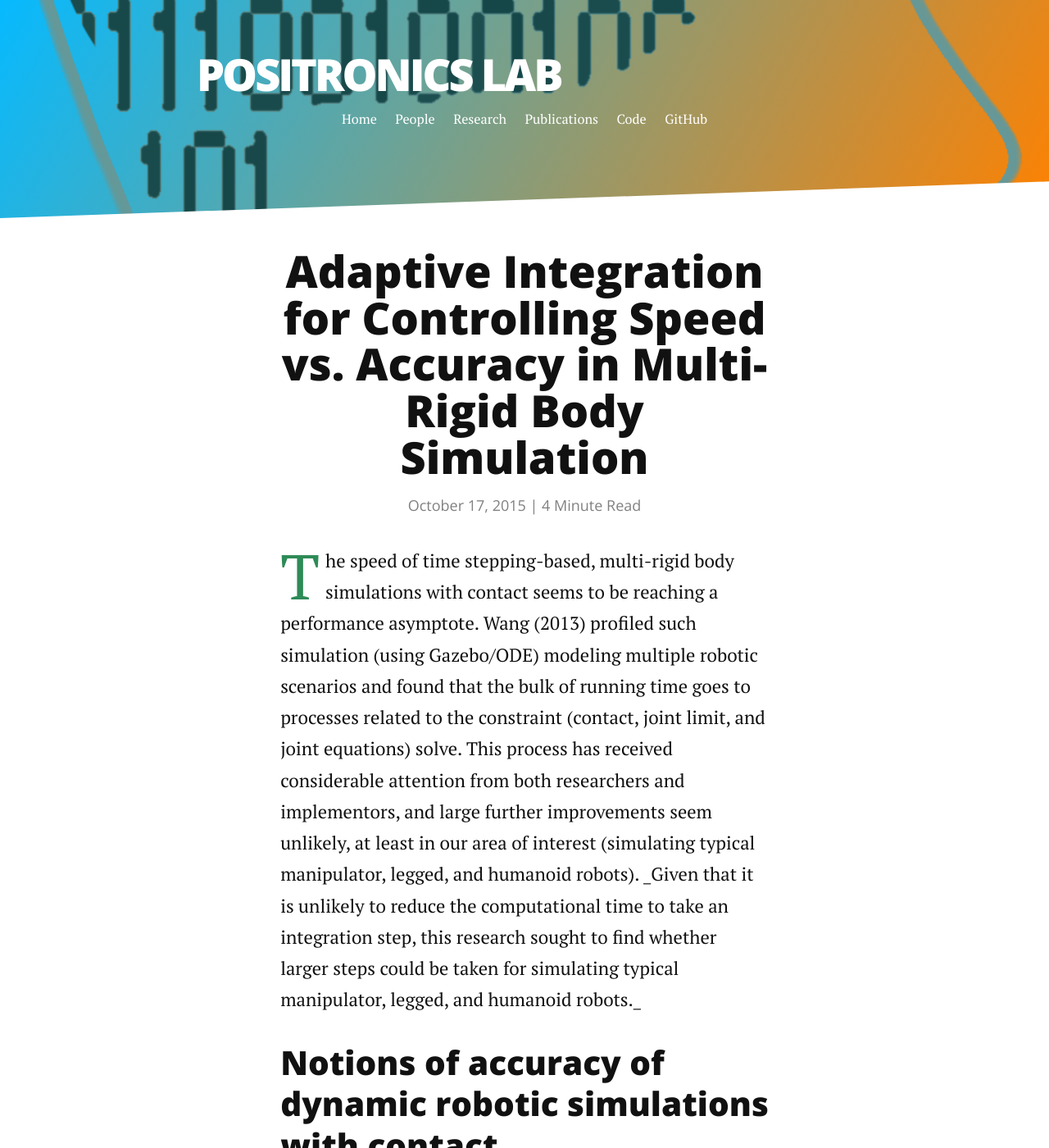
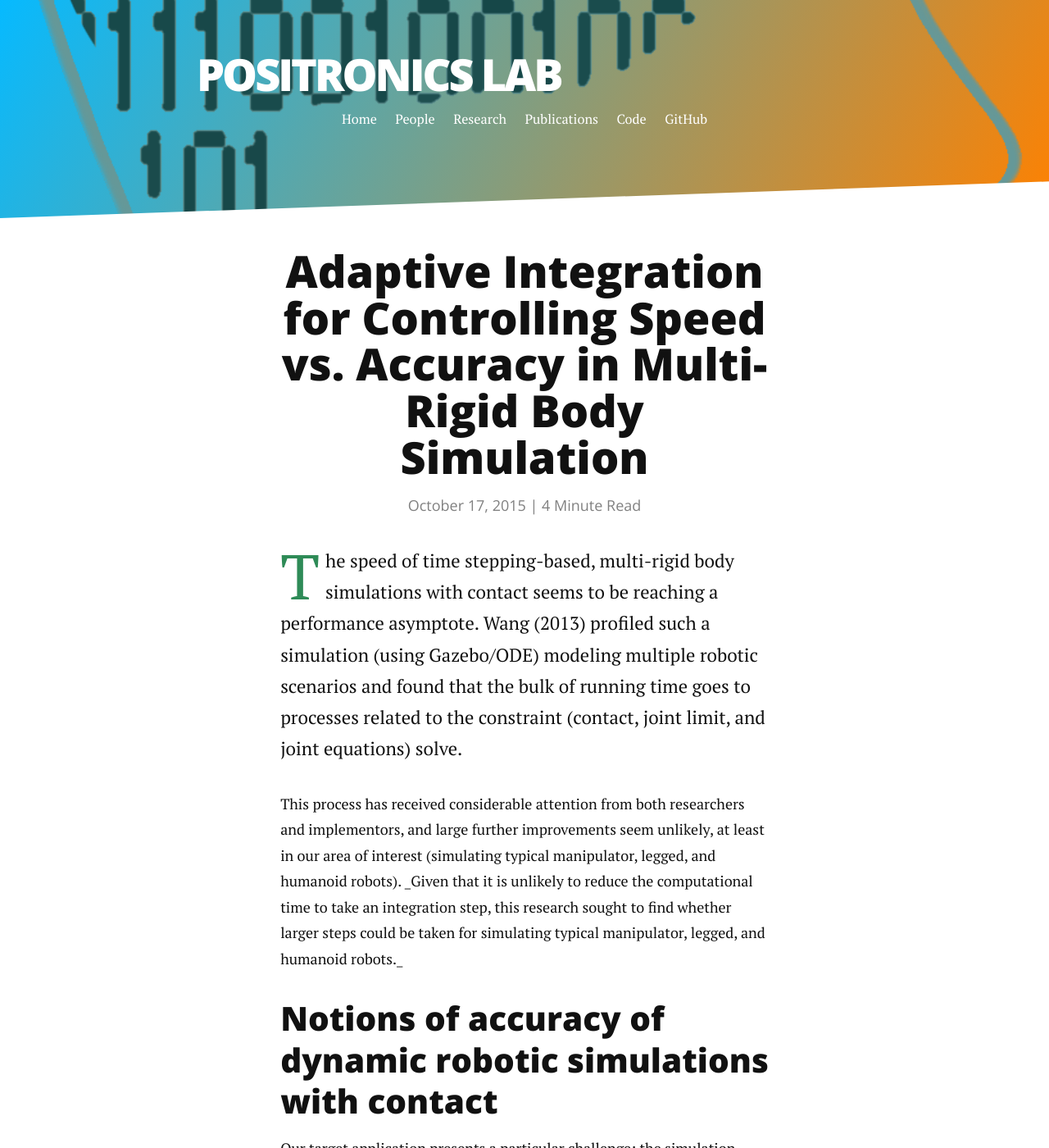
Before and after one commit to PositronicsLab/positronicslab.github.io, a Jekyll site: the page built from _posts/2015-10-18-adaptive-integration.markdown, in a window 1280 px wide and 1400 px high. Shown: the whole window at 82% size. Built offline with Jekyll 4.4.1, drawn with Linux system fonts in a browser that asks for light colours; nearby versions of some CDN libraries; Markdown is read by kramdown in place of the engine named in the settings.

Commit message:
Updated formatting on adaptive integration post

```diff
--- a/_posts/2015-10-18-adaptive-integration.markdown
+++ b/_posts/2015-10-18-adaptive-integration.markdown
@@ -5,9 +5,12 @@ date:   2015-10-17
 ---
 
 <p class="intro"><span class="dropcap">T</span>he speed of time stepping-based, multi-rigid body simulations with contact seems to be reaching a performance asymptote. Wang (2013) profiled such
-simulation (using Gazebo/ODE) modeling multiple robotic scenarios and
+a simulation (using Gazebo/ODE) modeling multiple robotic scenarios and
 found that the bulk of running time goes to processes related to the
-constraint (contact, joint limit, and joint equations) solve. This process
+constraint (contact, joint limit, and joint equations) solve.</p>
+
+<p>
+This process
 has received considerable attention from both researchers and implementors,
 and large further improvements seem unlikely, at least in our area of
 interest (simulating typical manipulator, legged, and humanoid robots).
```
